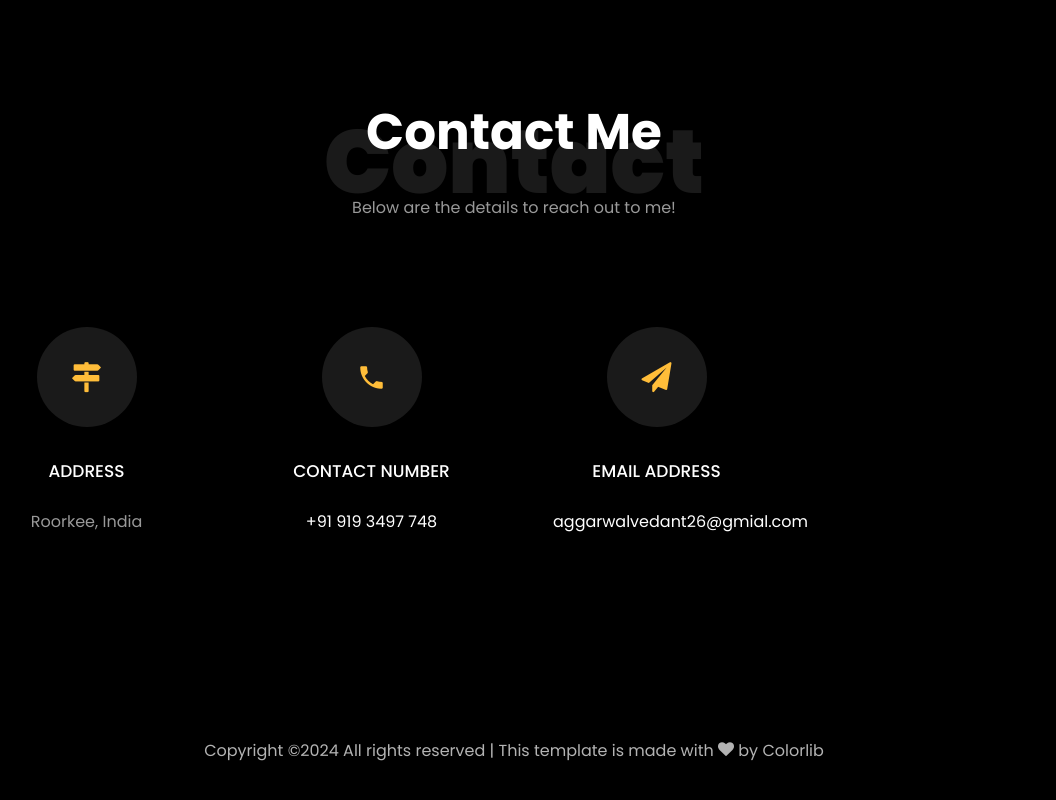
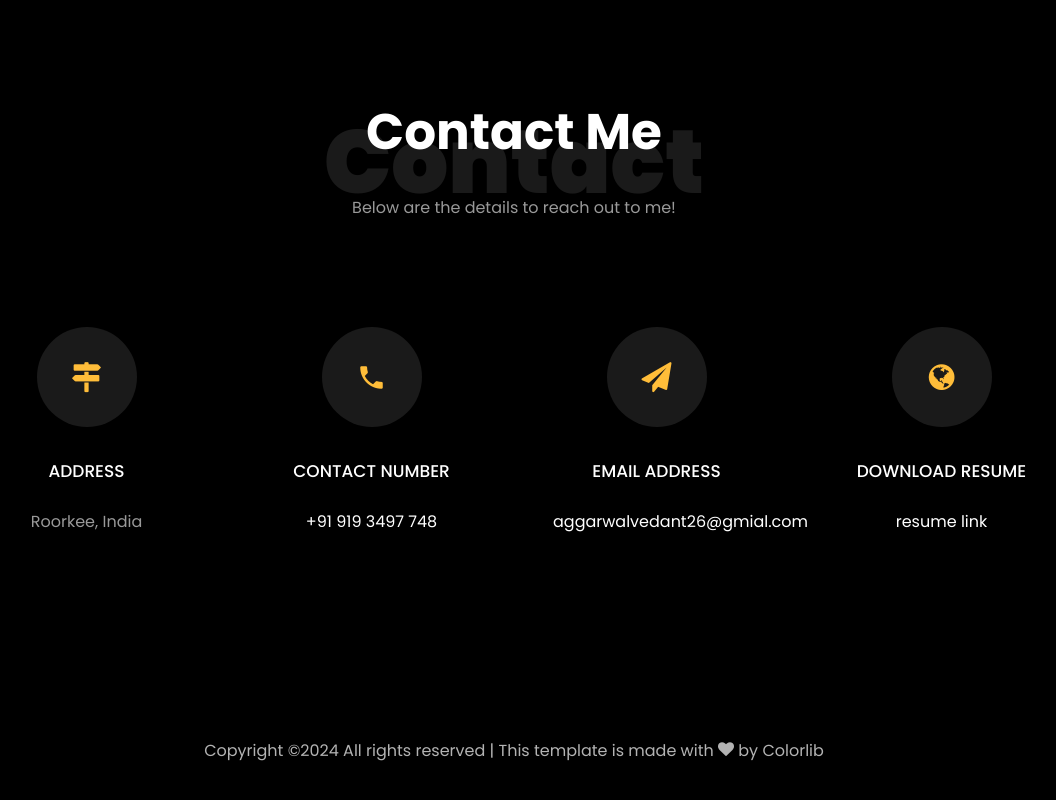
Before and after one commit to VedantAggarwal/VedantAggarwal.github.io, a plain HTML site: page index.html in a window 1280 px wide. Shown: the part 4071-4871 px from the top of the page, without its empty margins (126-1182 px from the left). Drawn offline with Linux system fonts and the light colour scheme; files whose address does not match are found by name.

Commit message:
Resume added

```diff
--- a/index.html
+++ b/index.html
@@ -552,17 +552,17 @@
 	            <p><a href="mailto:aggarwalvedant26@gmail.com">aggarwalvedant26@gmial.com</a></p>
 	          </div>
           </div>
-          <!-- <div class="col-md-6 col-lg-3 d-flex ftco-animate">
+          <div class="col-md-6 col-lg-3 d-flex ftco-animate">
           	<div class="align-self-stretch box p-4 text-center">
           		<div class="icon d-flex align-items-center justify-content-center">
           			<span class="icon-globe"></span>
           		</div>
           		<h3 class="mb-4">Download Resume</h3>
-	            <p><a href="#">resumelink</a></p>
+	            <p><a href="Vedant Aggarwal Resume.pdf" download="">resume link</a></p>
 	          </div>
           </div>
 
-		  <div class="container">
+		  <!-- <div class="container">
 			<br>
 			<br>
 					<ul class="ftco-footer-social list-unstyled d-flex justify-content-center align-items-center mb-0">
```
Also changed, not shown: 1 other file.
